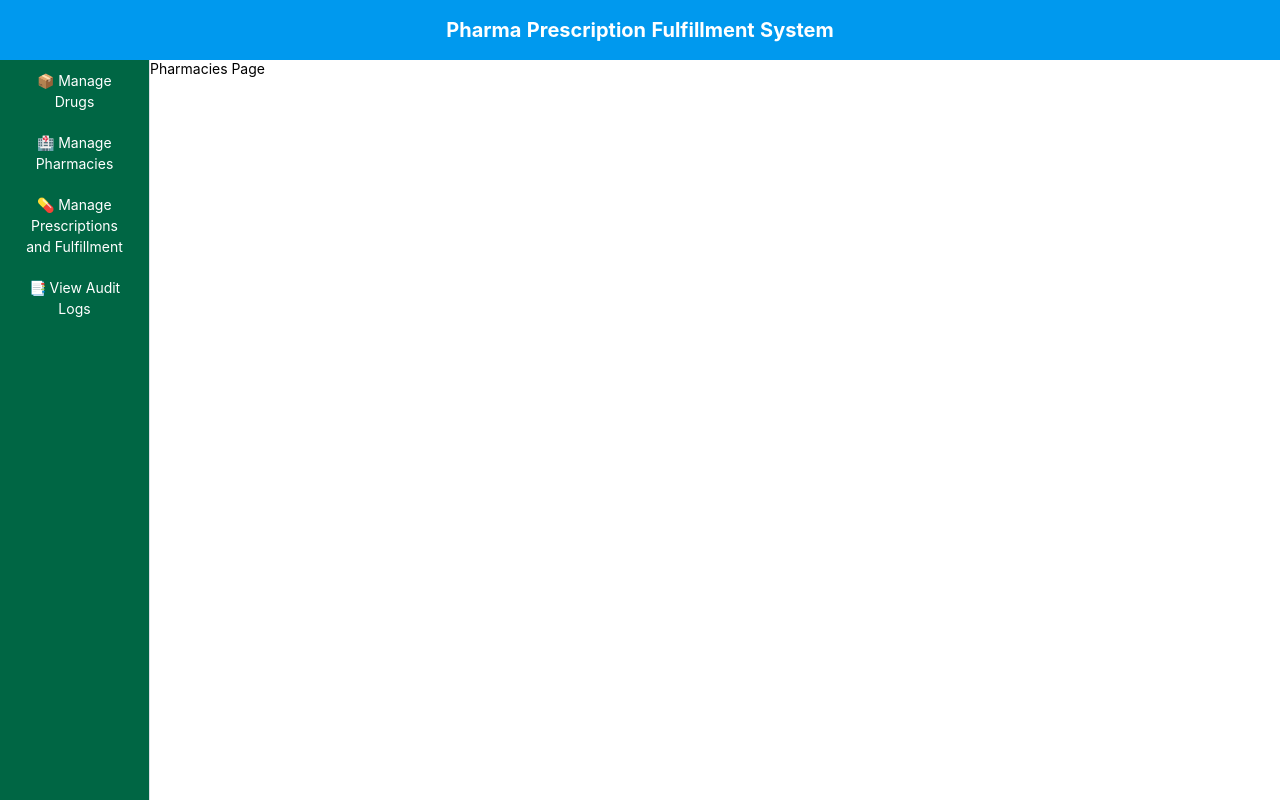
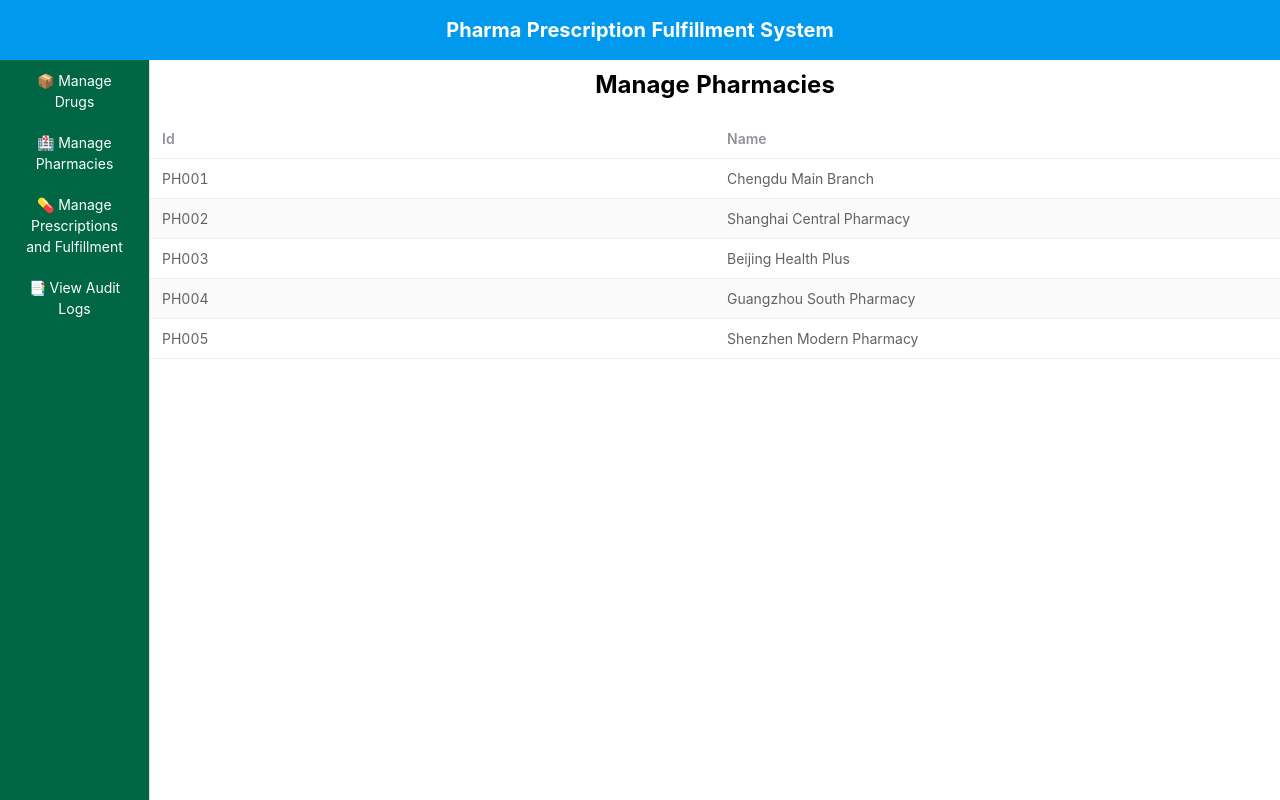
Before and after one commit to fenfanhe02/Pharma-Prescription-Fulfillment-System, a Vue app: page /drugs in a window 1280 px wide. Both pictures are taken after a click on the item "🏥 Manage Pharmacies". Built offline with nearby package versions, Linux system fonts and the light colour scheme.

Commit message:
feat: add the pharmacy

```diff
--- /dev/null
+++ b/src/interfaces/Pharmacies.ts
@@ -0,0 +1,15 @@
+interface Pharmacies {
+  id: string;
+  name: string;
+}
+
+interface AllocatedDrugs {
+  drugId: string;
+  drugName: string;
+  limit: number;
+}
+
+export type {
+  Pharmacies,
+  AllocatedDrugs
+}
--- /dev/null
+++ b/src/mock/pharmacyData.ts
@@ -0,0 +1,67 @@
+import type { Pharmacies, AllocatedDrugs } from '@/interfaces/Pharmacies';
+
+export const pharmacies:Pharmacies[] = [
+  {
+    "id": "PH001",
+    "name": "Chengdu Main Branch",
+  },
+  {
+    "id": "PH002",
+    "name": "Shanghai Central Pharmacy",
+  },
+  {
+    "id": "PH003",
+    "name": "Beijing Health Plus",
+  },
+  {
+    "id": "PH004",
+    "name": "Guangzhou South Pharmacy",
+  },
+  {
+    "id": "PH005",
+    "name": "Shenzhen Modern Pharmacy",
+  }
+];
+
+export const allocatedDrugs:Array<{pharmacyId:string}&{drugs:AllocatedDrugs[]}> = [
+  {
+    "pharmacyId": "PH001",
+    "drugs": [
+      { "drugId": "D001", "drugName": "Ibuprofen", "limit": 200 },
+      { "drugId": "D002", "drugName": "Acetaminophen", "limit": 100 },
+      { "drugId": "D003", "drugName": "Amoxicillin", "limit": 150 }
+    ]
+  },
+  {
+    "pharmacyId": "PH002",
+    "drugs": [
+      { "drugId": "D001", "drugName": "Ibuprofen", "limit": 300 },
+      { "drugId": "D004", "drugName": "Lisinopril", "limit": 180 },
+      { "drugId": "D005", "drugName": "Atorvastatin", "limit": 200 }
+    ]
+  },
+  {
+    "pharmacyId": "PH003",
+    "drugs": [
+      { "drugId": "D002", "drugName": "Acetaminophen", "limit": 150 },
+      { "drugId": "D006", "drugName": "Metformin", "limit": 250 },
+      { "drugId": "D007", "drugName": "Omeprazole", "limit": 180 }
+    ]
+  },
+  {
+    "pharmacyId": "PH004",
+    "drugs": [
+      { "drugId": "D003", "drugName": "Amoxicillin", "limit": 100 },
+      { "drugId": "D008", "drugName": "Albuterol", "limit": 120 },
+      { "drugId": "D009", "drugName": "Sertraline", "limit": 150 }
+    ]
+  },
+  {
+    "pharmacyId": "PH005",
+    "drugs": [
+      { "drugId": "D004", "drugName": "Lisinopril", "limit": 200 },
+      { "drugId": "D010", "drugName": "Simvastatin", "limit": 150 },
+      { "drugId": "D011", "drugName": "Ciprofloxacin", "limit": 100 }
+    ]
+  }
+];
--- a/src/pages/Drugs/index.vue
+++ b/src/pages/Drugs/index.vue
@@ -32,7 +32,7 @@ import Dialog from './components/Dialog.vue';
 import { ref } from 'vue';
 
 const dialogRef = ref<InstanceType<typeof Dialog>>();
-const tableData = drugs;
+const tableData = ref(drugs);
 const query = () => {
   // Logic to refresh the table data, e.g., fetching from an API
   console.log('Data refreshed');
--- /dev/null
+++ b/src/pages/Pharmacies/components/Dialog.vue
@@ -0,0 +1,55 @@
+<template>
+  <el-dialog v-model="dialogVisible" :title="title" width="1000" :before-close="handleClose"
+      :close-on-click-modal="false" :close-on-press-escape="false">
+      <el-table :data="tableData" stripe style="width: 100%">
+						<el-table-column prop="drugId" label="Drug Id" />
+						<el-table-column prop="drugName" label="Drug Name" show-overflow-tooltip/>
+            <el-table-column prop="limit" label="Limit" />
+				</el-table>
+      <template #footer>
+          <div class="dialog-footer">
+              <el-button @click="handleCancel">Close</el-button>
+          </div>
+      </template>
+  </el-dialog>
+</template>
+
+<script setup lang="ts">
+import { ElMessage, FormInstance } from 'element-plus';
+import { ref } from 'vue';
+import type { Pharmacies, AllocatedDrugs } from '@/interfaces/Pharmacies';
+import { allocatedDrugs } from '@/mock/pharmacyData';
+
+const emit = defineEmits(['refresh']);
+const dialogVisible = ref(false)
+const title = ref<string>();
+const handleClose = () => {
+  dialogVisible.value = false
+}
+const formRef = ref<FormInstance>()
+const tableData = ref<AllocatedDrugs[]>([]);
+
+const handleOpen = (pharmacyId: string) => {
+    title.value = 'Display Drugs'
+    dialogVisible.value = true
+    const record = allocatedDrugs.find(item => item.pharmacyId === pharmacyId);
+    if (record) {
+      tableData.value = record.drugs;
+    } else {
+      ElMessage.error('No drugs allocated to this pharmacy.');
+    }
+}
+
+const handleCancel = () => {
+  formRef?.value?.resetFields();
+  tableData.value = [];
+  dialogVisible.value = false
+}
+
+defineExpose({
+  handleOpen,
+  handleClose
+})
+</script>
+
+<style lang="scss" scoped></style>
--- a/src/pages/Pharmacies/index.vue
+++ b/src/pages/Pharmacies/index.vue
@@ -1,11 +1,45 @@
 <template>
-    <div>
-        Pharmacies Page
+	<div class="container">
+		<div class="title">Manage Pharmacies</div>
+		<div class="table">
+				<el-table :data="tableData" stripe style="width: 100%" @row-click="handleRowClick">
+						<el-table-column prop="id" label="Id" />
+						<el-table-column prop="name" label="Name" show-overflow-tooltip/>
+				</el-table>
+		</div>
+		<Dialog ref="dialogRef" />
 	</div>
 </template>
 
 <script setup lang="ts">
+import { ref } from 'vue';
+import { pharmacies, allocatedDrugs } from '@/mock/pharmacyData';
+import Dialog from './components/Dialog.vue';
+
+const tableData = ref(pharmacies);
+const handleRowClick = (row: any) => {
+	dialogRef.value?.handleOpen(row.id);
+};
+const dialogRef = ref<InstanceType<typeof Dialog>>();
 </script>
 
 <style lang="scss" scoped>
+.container {
+		display: flex;
+		flex-direction: column;
+		gap: 20px;
+		width: calc(100vw - 150px);
+
+		.title {
+				font-size: 24px;
+				font-weight: bold;
+				margin: 0 auto;
+				margin-top: 10px;
+		}
+
+		.table {
+				width: 100%;
+				overflow-x: auto;
+		}
+}
 </style>
```
Also changed, not shown: src/interfaces/Equipment.ts (deleted, +0 -16 lines), src/interfaces/User.ts (deleted, +0 -11 lines), src/interfaces/Weixianyuan.ts (deleted, +0 -17 lines), src/interfaces/settings.ts (deleted, +0 -17 lines). Lines whose indentation alone changed are shown as unchanged.
